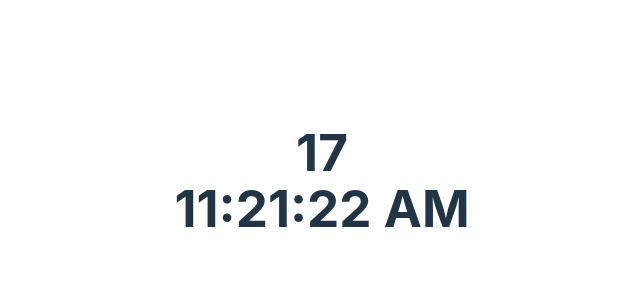
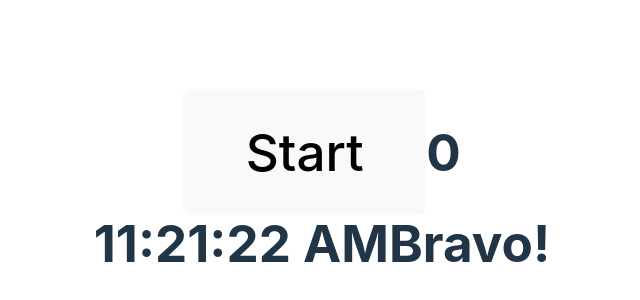
Before and after one commit to STimour/tpTopAveugle, a React (Vite) app: page / in a window 1280 px wide. Shown: the part 220-520 px from the top of the page, without its empty margins (318-958 px from the left). Built offline with nearby package versions, Linux system fonts and the light colour scheme.

Commit message:
v2. chiffre alleatoire sous forme de variable timer, comparaison entre le temps actuel additionné au chiffre de timer avec le temps du click

```diff
--- a/src/components/Timer.tsx
+++ b/src/components/Timer.tsx
@@ -3,33 +3,43 @@ import "../App.css"
 
 
 const Timer = () =>{
-
-    const timer = Math.floor(Math.random() * (20 - 5)) + 5;
+    const [timerAl, setTimerAl] = useState(Number)
     const [secondes, setSecondes] = useState(new Date())
     const [userClickTime, setUserClickTime] = useState(new Date())
 
+    let msg = ""
+
     const secondesAsNumber = secondes.getTime();
 
-    const handelClick = (clicked: Boolean) =>{
+    const handelClickStart = () =>{
+        setTimerAl(Math.floor(Math.random() * (20 - 5)) + 5)
+        const tempsClicked = new Date()
+        setSecondes(tempsClicked)
+
+    }
+
+    const handelClickGame = () =>{
 
         const tempsClicked = new Date()
-        setSecondes(tempsClicked)
         setUserClickTime(tempsClicked)
+    }
 
-    }
-    let valueVerif = timer + secondesAsNumber
+
+    const valueVerif = timerAl + secondesAsNumber
     const valueUser = userClickTime.getTime()
 
     if( valueVerif === valueUser){
-
+        msg = "Bravo!"
     }
 
     return (
         <div className="timer">
 
             <h1>
-                {timer} <br />
+                <button>Start</button>
+                {timerAl} <br />
                 {secondes.toLocaleTimeString()}
+                {msg}
             </h1>
 
         </div>
```
